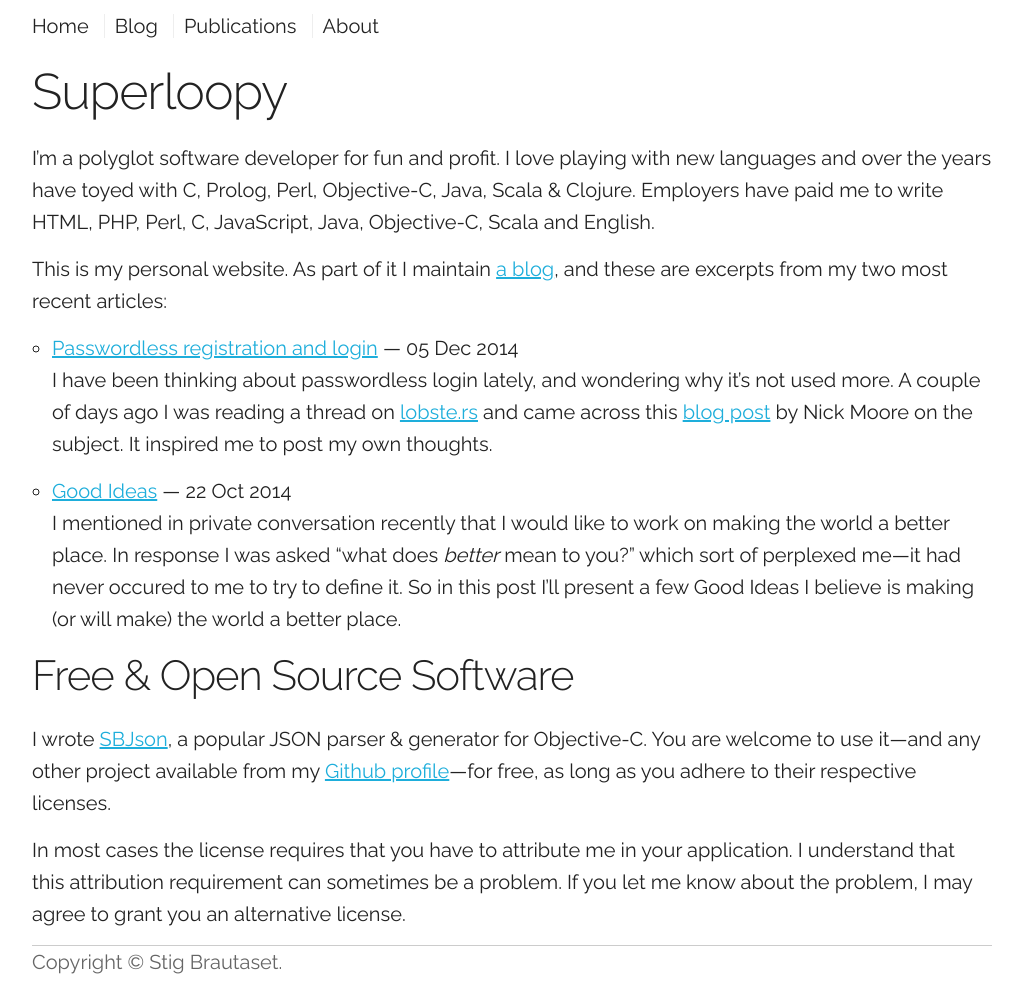
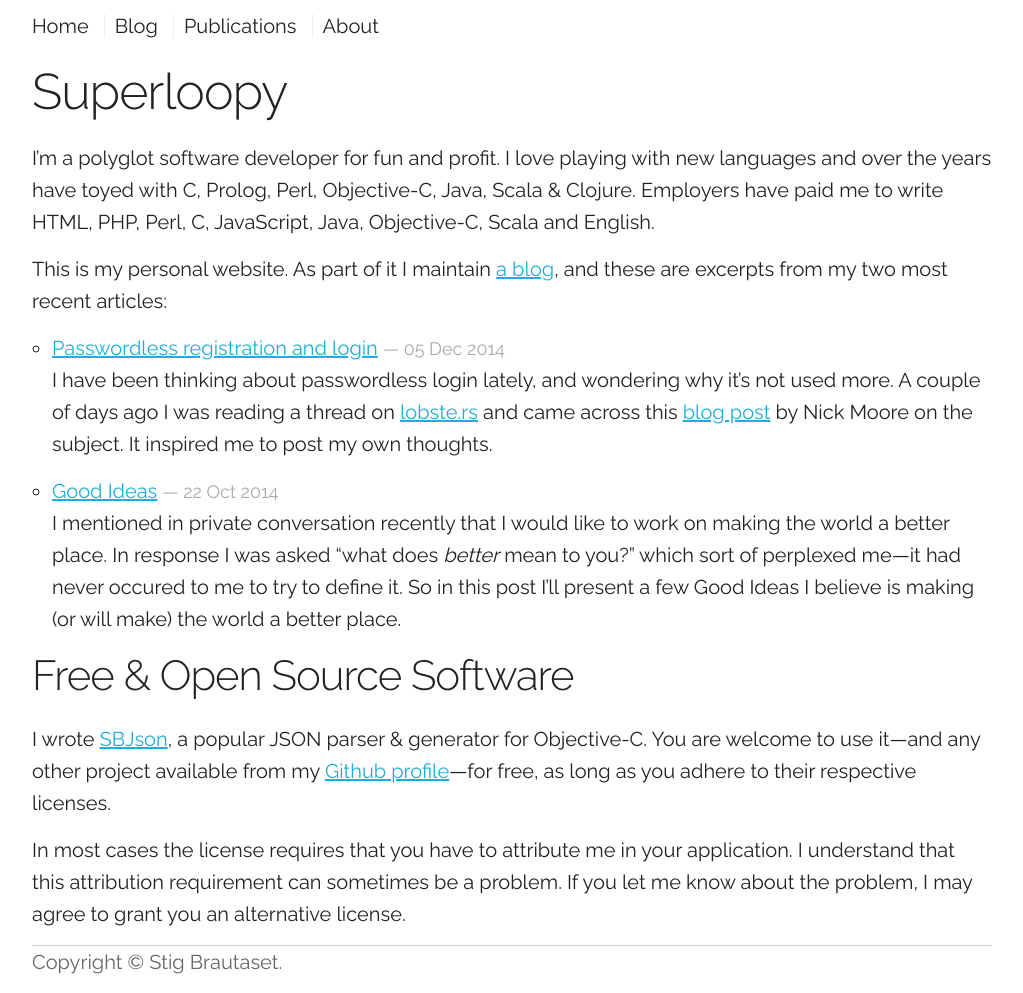
Before and after one commit to stig/www.brautaset.org, a Jekyll site: the page built from index.md, in a window 1280 px wide. Shown: the whole page, without its empty margins (128-1151 px from the left). Built offline with Jekyll 4.4.1, drawn with Linux system fonts in a browser that asks for light colours.

Commit message:
Oops, forgot to rename style in css

```diff
--- a/css/main.css
+++ b/css/main.css
@@ -17,16 +17,14 @@ header a {
 header h1 {
   margin-top: 2rem; }
 
-/* Meta is not displayed by default */
-.meta {
+.post-meta {
   color: #aaa;
   font-size: 90%;
   display: none; }
+@media (min-width: 550px) {
+  .post-meta {
+    display: inline; } }
 
-/* ... but if you have a big enough screen, why not? */
-@media (min-width: 550px) {
-  .meta {
-    display: inline; } }
 article .fullwidth img {
   width: 100%;
   max-width: 100%; }
```
Lines whose indentation alone changed are shown as unchanged.
